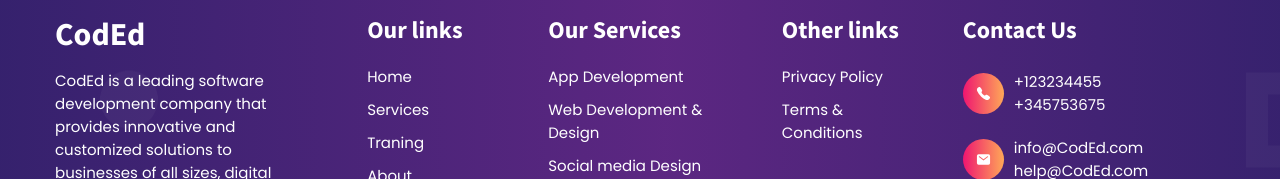
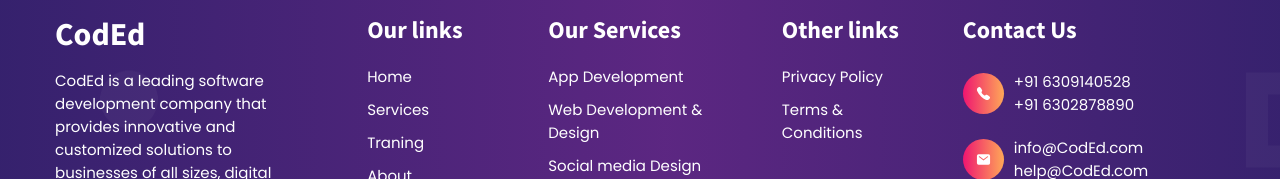
Before and after one commit to lakkilakshman/CodEddigitalsolutions, a plain HTML site: page index.html in a window 1280 px wide. Shown: the part 3074-3253 px from the top of the page. Drawn offline with nearby package versions, Linux system fonts and the light colour scheme; a script that the page names is missing.

Commit message:
Update index.html

```diff
--- a/index.html
+++ b/index.html
@@ -536,8 +536,8 @@
                 </div>
 
                 <div>
-                  <a href="tel:+742592925" class="footer-item-link">+123234455</a>
-                  <a href="tel:+582985729" class="footer-item-link">+345753675</a>
+                  <a href="tel:+916309140528" class="footer-item-link">+91 6309140528</a>
+                  <a href="tel:+916302878890" class="footer-item-link">+91 6302878890</a>
                 </div>
 
               </li>
```
